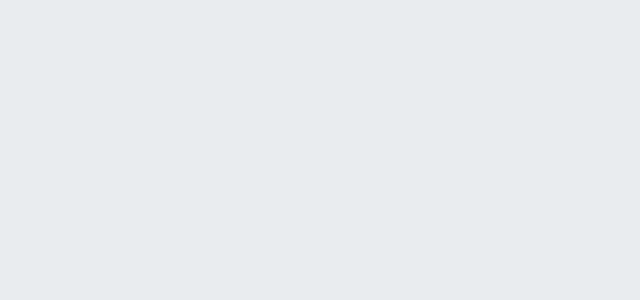
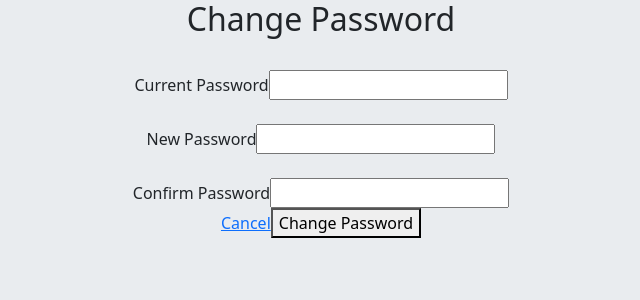
Before and after one commit to stockscreener/stock-screener, a React (Create React App) app in the folder client/stock-screener/: page /changePassword in a window 1280 px wide. Before the commit this address had no page. Shown: the top 300 px of the page, without its empty margins (319-959 px from the left). Built offline with nearby package versions, Linux system fonts and the light colour scheme.

Commit message:
change password rect page

```diff
--- a/client/stock-screener/src/App.jsx
+++ b/client/stock-screener/src/App.jsx
@@ -9,6 +9,8 @@ import NavigationBar from './components/navigationBar'
 import Screener from './components/screener'
 import Login from './components/login'
 import Signup from './components/signup'
+import ChangePasswordPage from './components/changePassword'
+
 
 function App() {
 
@@ -31,7 +33,9 @@ function App() {
           <Route path='/' element={<Screener />} />
           <Route path='/login' element={<Login />} />
           <Route path='/register' element={<Signup />}/>
-        </Routes>
+
+          <Route path='/changePassword' element={<ChangePasswordPage />}/>
+</Routes>
       </div>
       <ToastContainer />
     </div>
--- /dev/null
+++ b/client/stock-screener/src/components/changePassword.jsx
@@ -0,0 +1,71 @@
+import React, { useState } from 'react';
+import { Link } from 'react-router-dom';
+const ChangePasswordPage = () => {
+  const [currentPassword, setCurrentPassword] = useState('');
+  const [newPassword, setNewPassword] = useState('');
+  const [confirmPassword, setConfirmPassword] = useState('');
+  const [passwordMatch, setPasswordMatch] = useState(true);
+
+  const handleSubmit = (e) => {
+    e.preventDefault();
+
+    if (newPassword !== confirmPassword) {
+      setPasswordMatch(false);
+    } else {
+      // Perform password change logic here
+      console.log('Password changed successfully');
+      setPasswordMatch(true);
+      setCurrentPassword('');
+      setNewPassword('');
+      setConfirmPassword('');
+    }
+  };
+
+  return (
+    <center>
+    <div>
+      <h2>Change Password</h2>
+      <form onSubmit={handleSubmit}>
+        <div>
+          <br></br>
+          <label>Current Password</label>
+          <input
+            type="password"
+            value={currentPassword}
+            onChange={(e) => setCurrentPassword(e.target.value)}
+            required
+          />
+
+
+        </div>
+        <div>
+        <br></br>
+          <label>New Password</label>
+          <input
+            type="password"
+            value={newPassword}
+            onChange={(e) => setNewPassword(e.target.value)}
+            required
+          />
+        </div>
+        <div>
+        <br></br>
+          <label>Confirm Password</label>
+          <input
+            type="password"
+            value={confirmPassword}
+            onChange={(e) => setConfirmPassword(e.target.value)}
+            required
+          />
+          {!passwordMatch && <p>Passwords do not match.</p>}
+        </div>
+
+     <Link to="/register">Cancel</Link>
+        <button type="submit">Change Password</button>
+
+      </form>
+    </div>
+    </center> );
+};
+
+export default ChangePasswordPage;
```
Also changed, not shown: client/stock-screener/src/App.css (line endings or trailing spaces), 2 other files (tests, documents, lock files or other folders).
